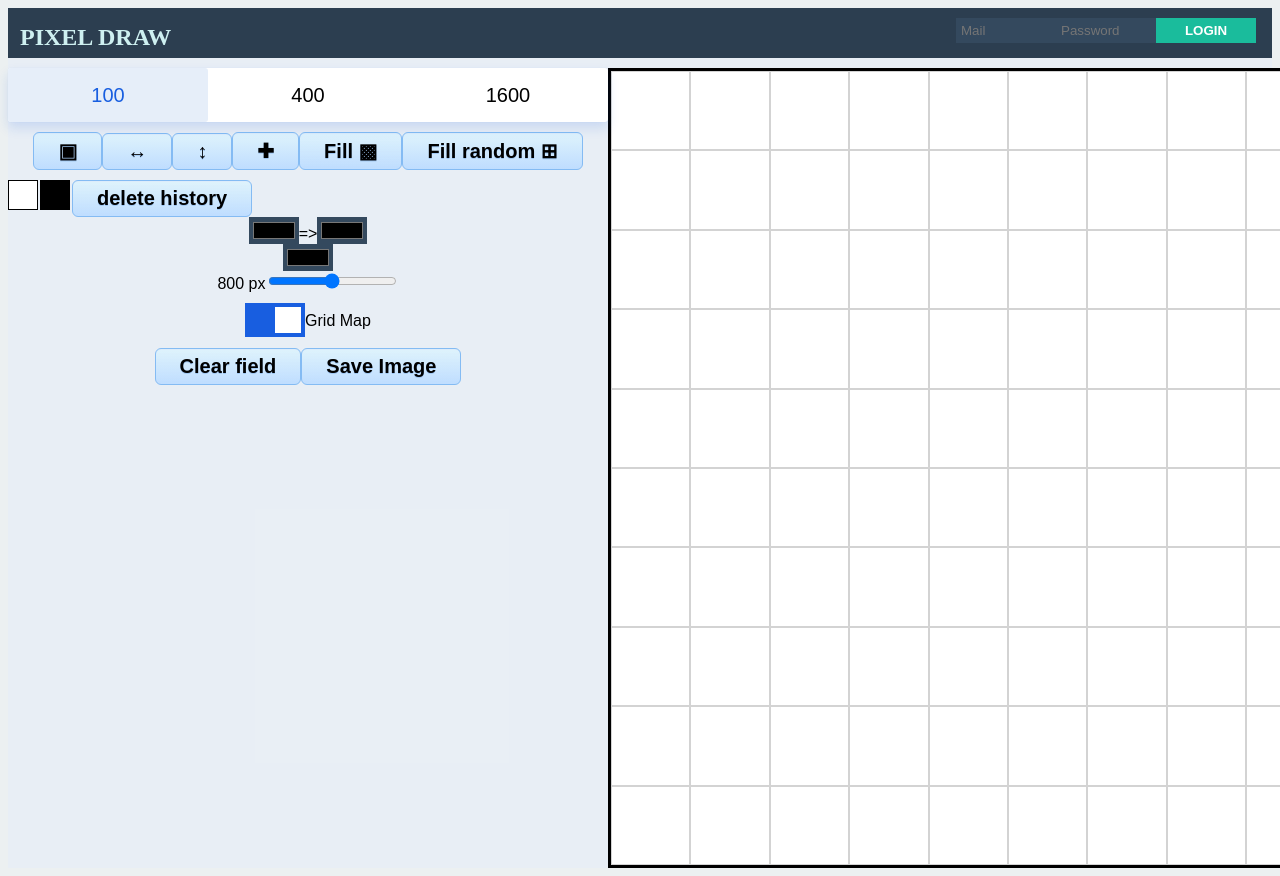
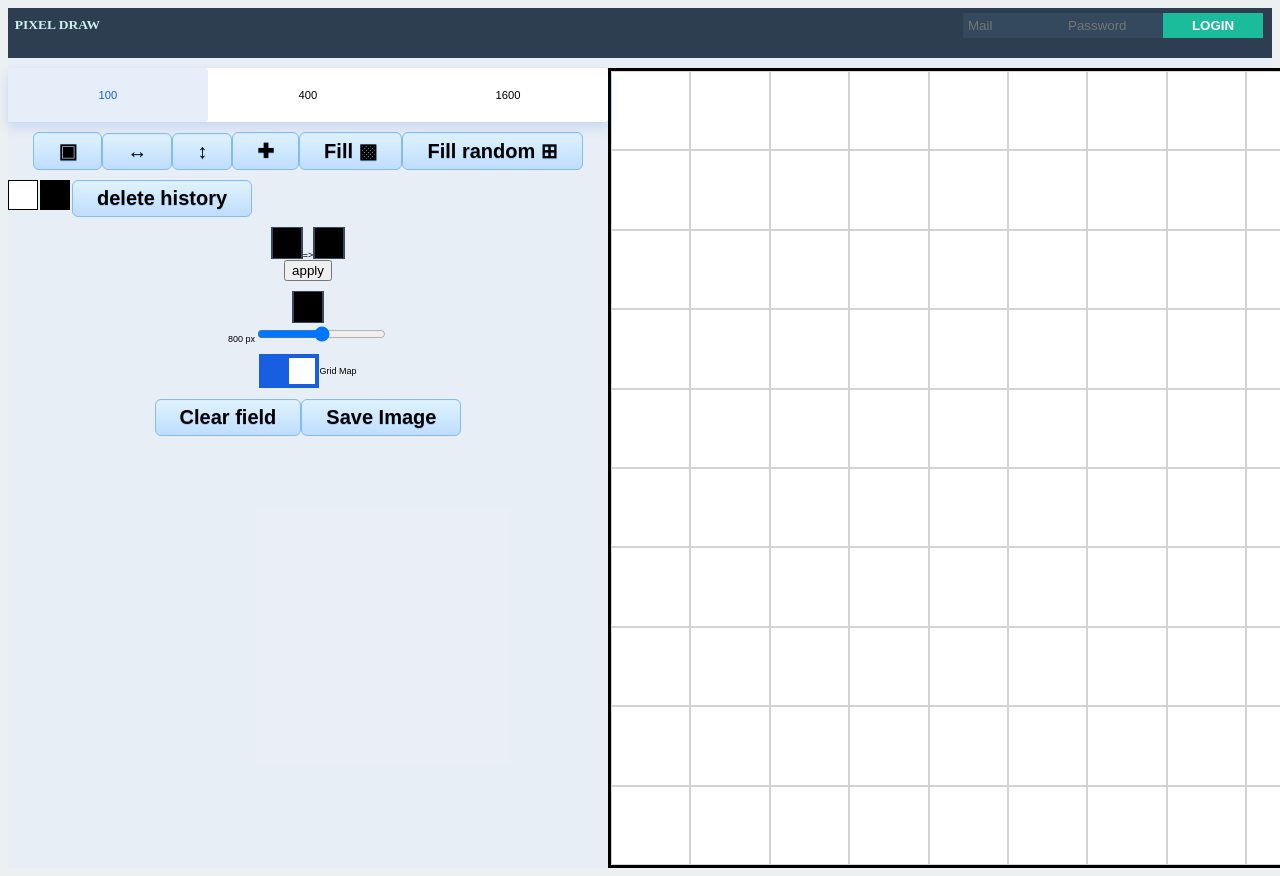
Before and after one commit to bogutskii/pixel-draw, a React (Create React App) app: page / in a window 1280 px wide. Shown: the top 876 px of the page. Built offline with nearby package versions, Linux system fonts and the light colour scheme; no server answers.

Commit message:
-preloader for history draw list

```diff
--- a/src/Components/ColorChanger.js
+++ b/src/Components/ColorChanger.js
@@ -2,10 +2,12 @@
 
 const ColorChanger = () => {
   return (
-    <div>
+    <div className="mg-10">
       <input type="color" />
       <span>=></span>
       <input type="color" />
+      <br />
+      <button>apply</button>
     </div>
   );
 };
--- a/src/Components/DrawHistory.js
+++ b/src/Components/DrawHistory.js
@@ -2,6 +2,7 @@
 import { connect } from 'react-redux';
 import { getDraws, addDrawToHistory, deleteDraw } from '../Components/redux/actions';
 import { v4 as uuidv4 } from 'uuid';
+import Preloader from './preloader/Preloader';
 
 const DrawHistory = (props) => {
   useEffect(() => {
@@ -46,6 +47,7 @@
           Save
         </button>
       </form>
+      {historyList.length ? (
         <ul className="list-ul">
           {historyList.map((item, i) => (
             <li className="list-li" key={item._id}>
@@ -63,6 +65,9 @@
             </li>
           ))}
         </ul>
+      ) : (
+        <Preloader />
+      )}
     </div>
 
     //
--- /dev/null
+++ b/src/Components/preloader/Preloader.js
@@ -0,0 +1,14 @@
+import React from 'react';
+
+const Preloader = () => {
+  return (
+    <div className="pl3">
+      <div className="pl3__a"></div>
+      <div className="pl3__b"></div>
+      <div className="pl3__c"></div>
+      <div className="pl3__d"></div>
+    </div>
+  );
+};
+
+export default Preloader;
--- a/src/styles.css
+++ b/src/styles.css
@@ -235,3 +235,87 @@
   display: flex;
   width: 450px;
 }
+
+
+/* input type color */
+input[type="color"] {
+  -webkit-appearance: none;
+  border: none;
+
+  width: 32px;
+  height: 32px;
+}
+input[type="color"]::-webkit-color-swatch-wrapper {
+  padding: 0;
+}
+input[type="color"]::-webkit-color-swatch {
+  border: none;
+}
+
+/*preloader*/
+:root {
+  --fg: #17181c;
+  --c1: #f42f25;
+  --c2: #f49725;
+  --c3: #255ff4;
+  --c4: #9725f4;
+  font-size: calc(1px + (24 - 16) * (100vw - 320px) / (1280 - 320));
+}
+
+.pl3 {
+  justify-content: space-between;
+}
+.pl3__a, .pl3__b, .pl3__c, .pl3__d {
+  width: 0.75em;
+  height: 0.75em;
+}
+
+.pl3__a, .pl3__b, .pl3__c, .pl3__d {
+  animation: bounce3 2s ease-in-out infinite;
+  transform-origin: 50% 0;
+}
+
+.pl3 {
+  display: flex;
+  margin: 1.5em;
+  width: 6em;
+  height: 6em;
+}
+.pl3__a {
+  background: var(--c1);
+}
+.pl3__b {
+  background: var(--c2);
+  animation-delay: 0.1s;
+}
+.pl3__c {
+  background: var(--c3);
+  animation-delay: 0.2s;
+}
+
+.pl3__d {
+  background: var(--c4);
+  animation-delay: 0.3s;
+}
+
+/* Animations */
+@keyframes bounce3 {
+  from, 5%, 95%, to {
+    transform: translateY(0) scaleY(1);
+  }
+  16.7% {
+    transform: translateY(0) scaleY(8);
+  }
+  28.3%, 38.3% {
+    transform: translateY(5.25em) scaleY(1);
+  }
+  50% {
+    transform: translateY(2.625em) scaleY(4.5);
+  }
+  61.7%, 71.7% {
+    transform: translateY(2.625em) scaleY(1);
+  }
+  83.3% {
+    transform: translateY(0) scaleY(4.5);
+  }
+}
```
Also changed, not shown: src/Components/Field.css (line endings or trailing spaces). Lines whose indentation alone changed are shown as unchanged.
